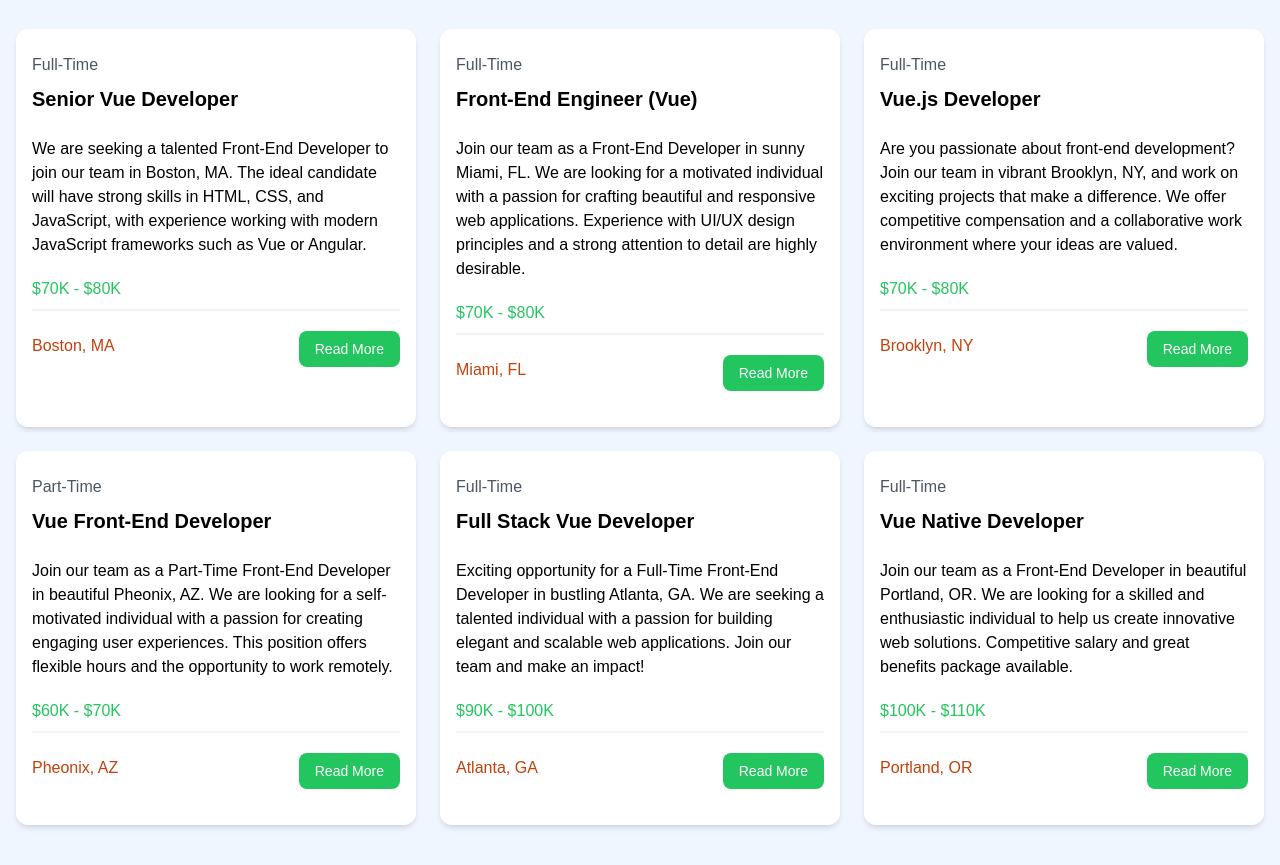
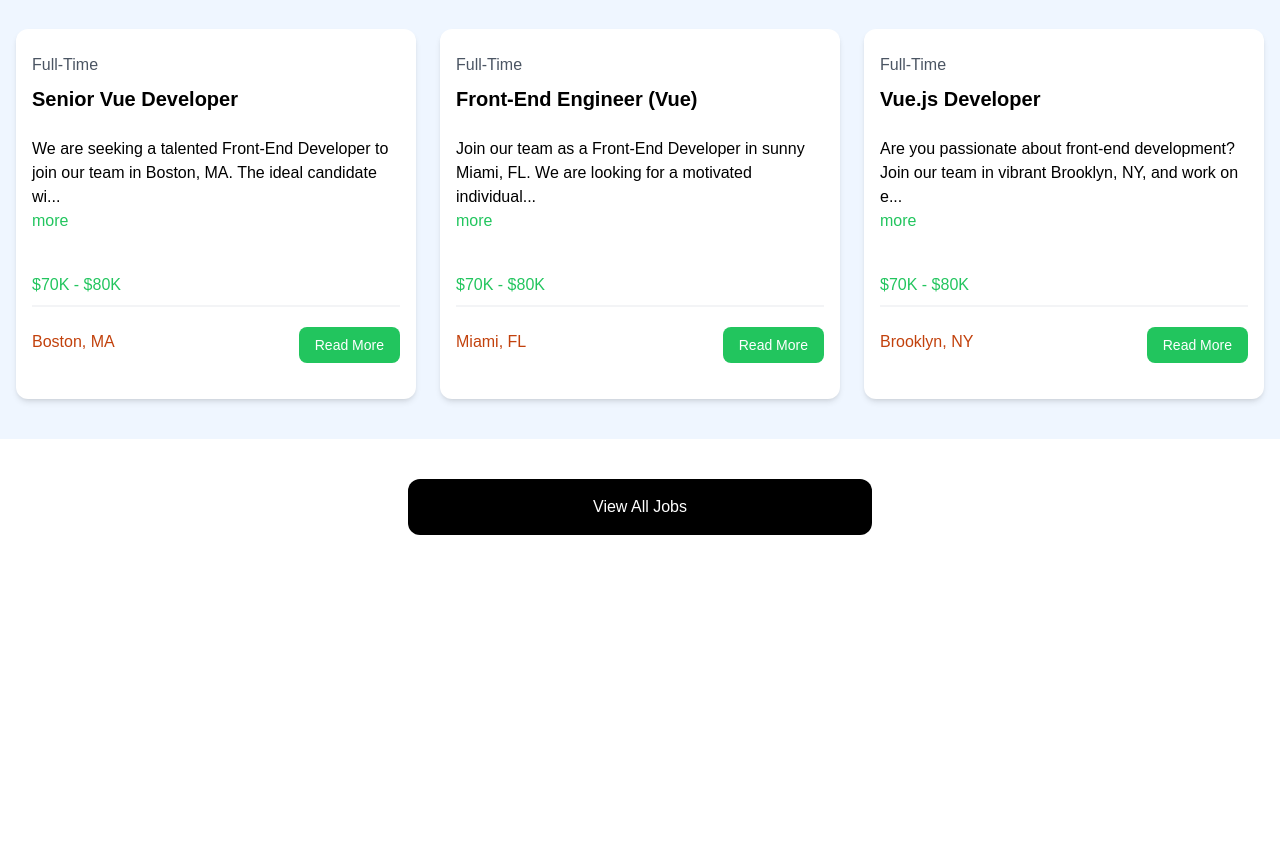
Before and after one commit to Marcaus-Cruz/vue-crash, a Vue app in the folder project/: page / in a window 1280 px wide. Shown: the part 680-1545 px from the top of the page. After the commit the page ends 1255 px from the top, so only its background shows below. Built offline with nearby package versions, Linux system fonts and the light colour scheme.

Commit message:
Add toggle for job description

```diff
--- a/project/src/App.vue
+++ b/project/src/App.vue
@@ -9,5 +9,5 @@
 	<Navbar />
   <Hero />
   <HomeCards />
-  <JobListings />
+  <JobListings :limit="3" :showButton="true"/>
 </template>
--- a/project/src/components/JobListing.vue
+++ b/project/src/components/JobListing.vue
@@ -1,8 +1,20 @@
 <script setup>
-import { defineProps } from 'vue';
+import { defineProps, ref, computed } from 'vue';
 
-defineProps({
+const props = defineProps({
 	job: Object,
+});
+
+const showDescription = ref(false);
+
+const toggleDescription = () => {
+	showDescription.value = !showDescription.value;
+};
+
+const truncatedDescription = computed(() => {
+	return showDescription.value
+		? props.job.description
+		: props.job.description.substring(0, 100) + '...';
 });
 </script>
 <template>
@@ -14,7 +26,12 @@
 			</div>
 
 			<div class="mb-5">
-				{{ job.description }}
+				<div>
+					{{ truncatedDescription }}
+				</div>
+				<button class="text-green-500 hover:text-green-600 mb-5" @click="toggleDescription">
+					{{ showDescription ? 'less' : 'more' }}
+				</button>
 			</div>
 
 			<h3 class="text-green-500 mb-2">{{ job.salary }}</h3>
@@ -24,7 +41,7 @@
 			<div class="flex flex-col lg:flex-row justify-between mb-4">
 				<div class="text-orange-700 mb-3">
 					<i class="fa-solid fa-location-dot text-lg"></i>
-					{{job.location}}
+					{{ job.location }}
 				</div>
 				<a
 					:href="'/job/' + job.id"
--- a/project/src/components/JobListings.vue
+++ b/project/src/components/JobListings.vue
@@ -1,17 +1,31 @@
 <script setup>
-import { ref } from 'vue';
+import { ref, defineProps } from 'vue';
 import jobData from '@/jobs.json';
 import JobListing from '@/components/JobListing.vue';
 
 const jobs = ref(jobData);
+
+defineProps({ limit: Number, showButton: { type: Boolean, default: false } });
 </script>
 <template>
 	<section class="bg-blue-50 px-4 py-10">
 		<div class="container-xl lg:container m-auto">
 			<h2 class="text-3xl font-bold text-green-500 mb-6 text-center">Browse Jobs</h2>
 			<div class="grid grid-cols-1 md:grid-cols-3 gap-6">
-				<JobListing v-for="job in jobs" :key="job.id" :job="job" />
+				<JobListing
+					v-for="job in jobs.slice(0, limit || jobs.length)"
+					:key="job.id"
+					:job="job"
+				/>
 			</div>
 		</div>
 	</section>
+
+	<section v-if="showButton" class="m-auto max-w-lg my-10 px-6">
+		<a
+			href="/jobs"
+			class="block bg-black text-white text-center py-4 px-6 rounded-xl hover:bg-gray-700"
+			>View All Jobs</a
+		>
+	</section>
 </template>
```
